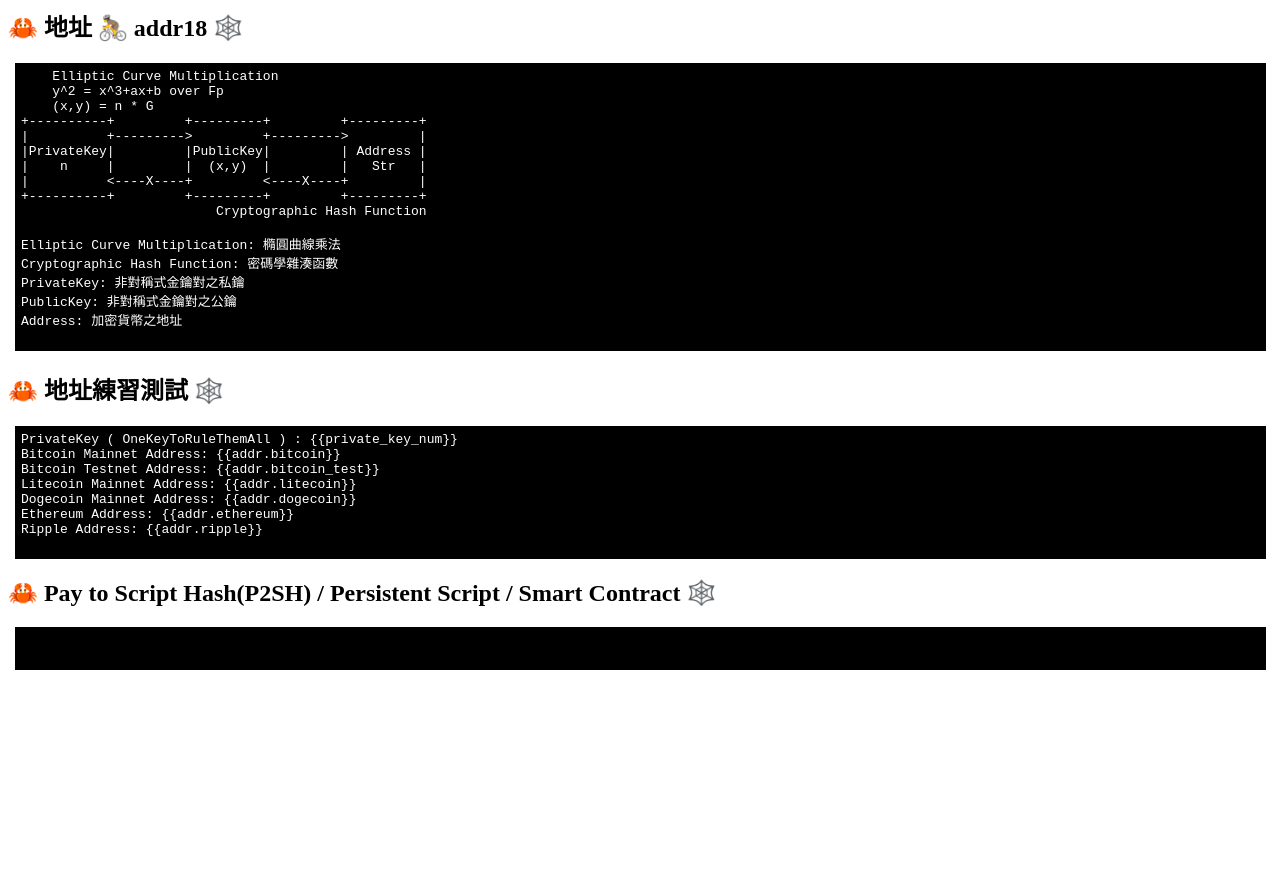
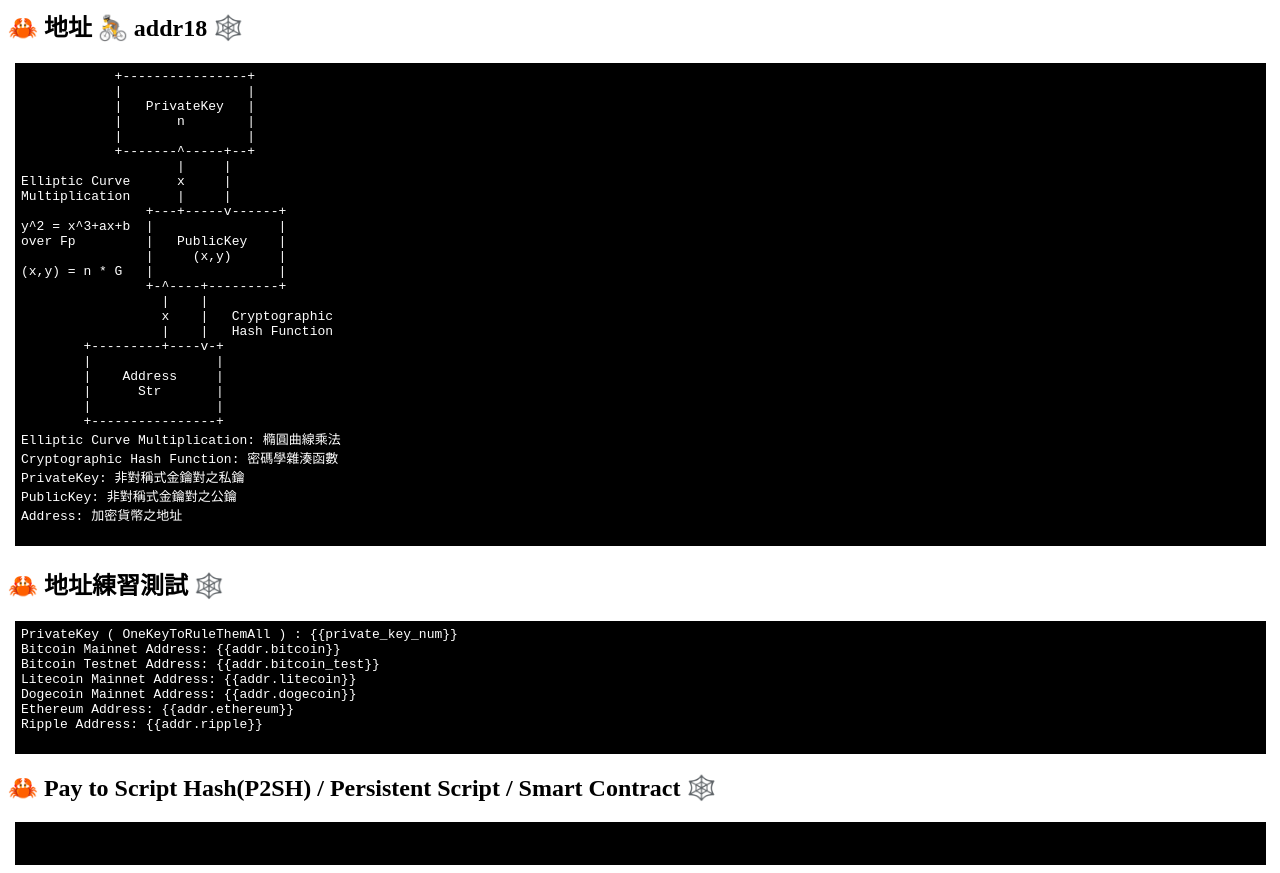
Before and after one commit to dltdojo/titanium-key, a plain HTML site: page projects/gs19wasm/index.html in a window 1280 px wide. Before the commit the page ends 800 px from the top, so only its background shows below. Drawn offline with nearby package versions, Linux system fonts and the light colour scheme; a script that the page names is missing.

Commit message:
addr18 update

```diff
--- a/projects/gs19wasm/index.html
+++ b/projects/gs19wasm/index.html
@@ -36,17 +36,30 @@
     <div id="app">
       <h2>🦀 地址 🚴 addr18 🕸️</h2>
       <pre>
-    Elliptic Curve Multiplication
-    y^2 = x^3+ax+b over Fp
-    (x,y) = n * G
-+----------+         +---------+         +---------+
-|          +--------->         +--------->         |
-|PrivateKey|         |PublicKey|         | Address |
-|    n     |         |  (x,y)  |         |   Str   |
-|          <----X----+         <----X----+         |
-+----------+         +---------+         +---------+
-                         Cryptographic Hash Function
-
+            +----------------+
+            |                |
+            |   PrivateKey   |
+            |       n        |
+            |                |
+            +-------^-----+--+
+                    |     |
+Elliptic Curve      x     |
+Multiplication      |     |
+                +---+-----v------+
+y^2 = x^3+ax+b  |                |
+over Fp         |   PublicKey    |
+                |     (x,y)      |
+(x,y) = n * G   |                |
+                +-^----+---------+
+                  |    |
+                  x    |   Cryptographic
+                  |    |   Hash Function
+        +---------+----v-+
+        |                |
+        |    Address     |
+        |      Str       |
+        |                |
+        +----------------+
 Elliptic Curve Multiplication: 橢圓曲線乘法
 Cryptographic Hash Function: 密碼學雜湊函數
 PrivateKey: 非對稱式金鑰對之私鑰
```
Also changed, not shown: projects/godstick19/addr18.md (+25 -11 lines), 1 other file.
